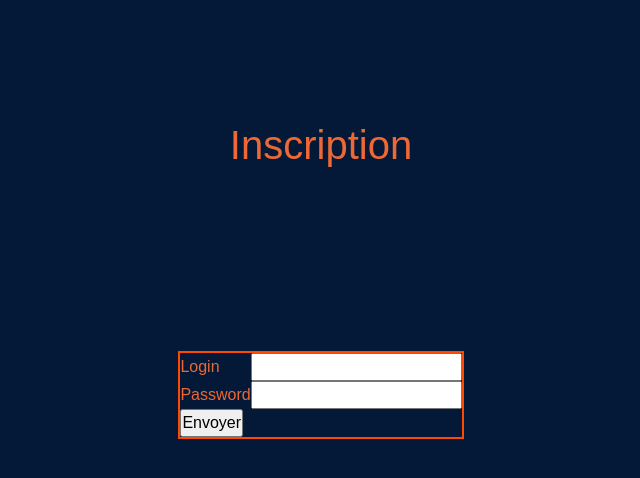
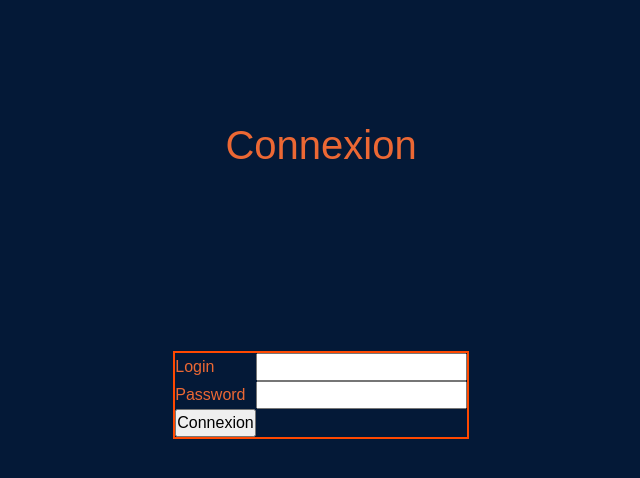
Before and after one commit to kingMELOw/MNS_LOC, a PHP site: page /public/Formulaire/formulaire.php in a window 1280 px wide. Shown: the top 478 px of the page, without its empty margins (319-959 px from the left). Run offline with PHP 8.4, Linux system fonts and the light colour scheme; some web fonts are replaced.

Commit message:
CONNEXION

```diff
--- a/public/Formulaire/formulaire.php
+++ b/public/Formulaire/formulaire.php
@@ -2,13 +2,13 @@
 <html>
 
 <head>
-    <title>Page de traitement</title>
+    <title>Connexion MNS-LOC</title>
     <meta charset="utf-8">
     <?php include '../css/style.css.php'; ?>
 </head>
 
 <body>
-    <h1>Inscription</h1>
+    <h1>Connexion</h1>
     <br>
     <table>
         <form method="POST" action="target.php">
@@ -18,10 +18,10 @@
             </tr>
             <tr>
                 <td><label for="mdp">Password</label></td>
-                <td><input type="text" name="mdp" id="mdp" />
+                <td><input type="password" name="mdp" id="mdp" />
             </tr>
             <tr>
-                <td><input type="submit" value="Envoyer" id="btnEnvoyer"></td>
+                <td><input type="submit" value="Connexion" id="btnEnvoyer"></td>
             </tr>
         </form>
     </table>
--- a/public/index.html
+++ b/public/index.html
@@ -70,7 +70,7 @@
           <form class="d-flex">
             <input class="form-control me-2" type="search" placeholder="Search" aria-label="Search">
             <div class="d-grid gap-2 d-md-flex justify-content-md-end">
-              <a href="../Formulaire/formulaire.php" class="button">Insciption</a>
+              <a href="../Formulaire/formulaire.php" class="button">Connexion</a>
             </div>
           </form>
         </div>
```
Also changed, not shown: public/Formulaire/target.php (+8 -8 lines).
